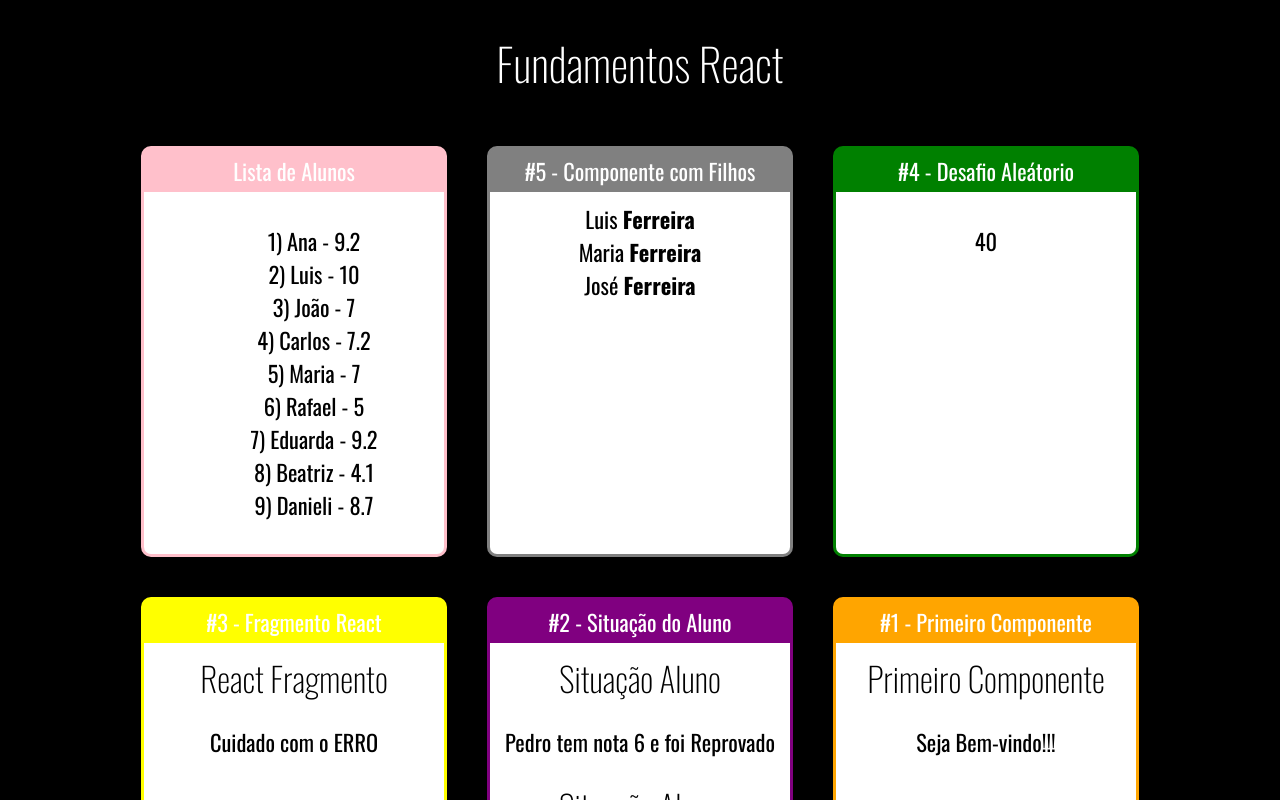
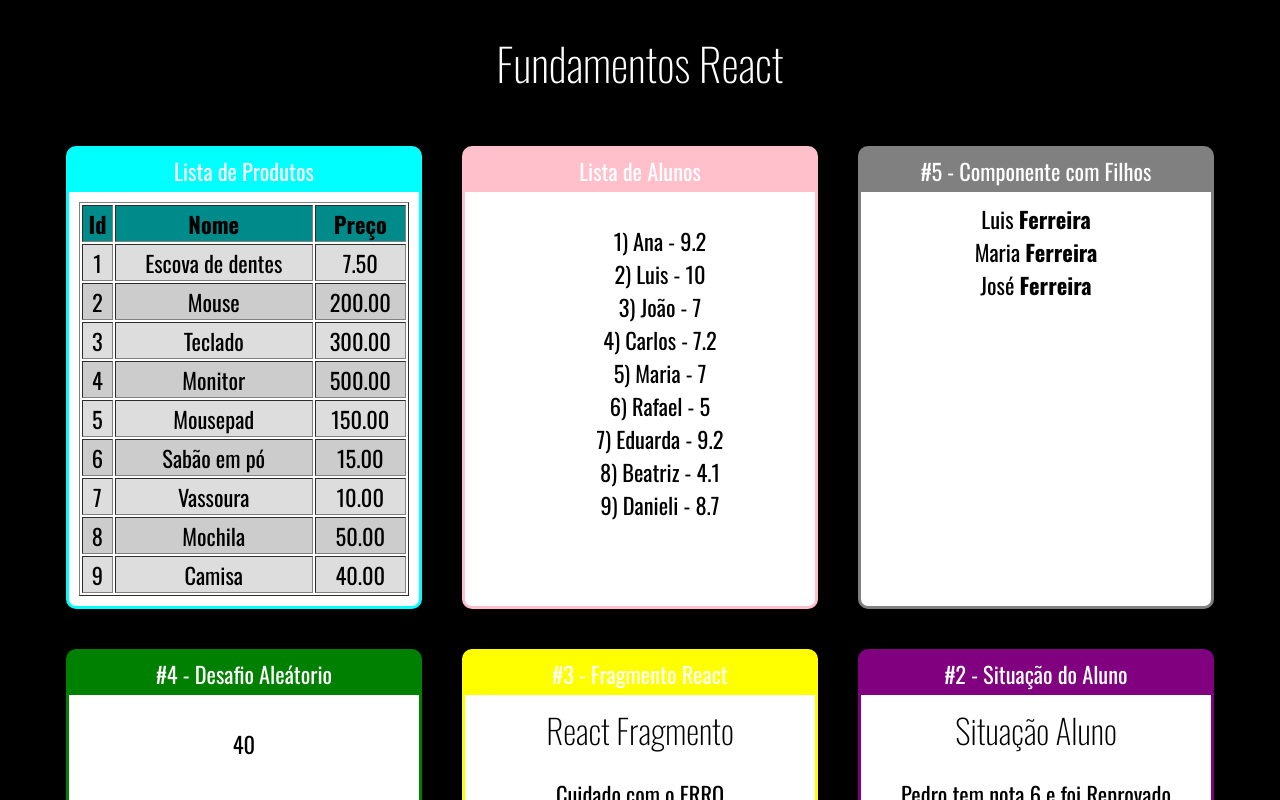
Before and after one commit to CoderEduardo/React, a React (Create React App) app in the folder fundamentos-react/: page / in a window 1280 px wide. Shown: the top 800 px of the page. Built offline with nearby package versions, Linux system fonts and the light colour scheme.

Commit message:
Criando Arrays e exibindo eles de forma automatica

```diff
--- a/fundamentos-react/src/App.jsx
+++ b/fundamentos-react/src/App.jsx
@@ -9,12 +9,17 @@
 import Familia from "./components/basicos/Familia";
 import FamiliaMembro from "./components/basicos/FamiliaMembro";
 import ListaAlunos from "./components/repeticao/ListaAlunos";
+import TabelaProdutos from "./components/repeticao/TabelaProdutos";
 
 export default _ =>
     <div className="App">
         <h1>Fundamentos React</h1>
 
         <div className="Cards">
+
+            <Card titulo="Lista de Produtos" color="#00ffff">
+                <TabelaProdutos></TabelaProdutos>
+            </Card>
 
             <Card titulo="Lista de Alunos" color="pink">
                 <ListaAlunos></ListaAlunos>
--- /dev/null
+++ b/fundamentos-react/src/components/data/produtos.js
@@ -0,0 +1,11 @@
+export default [
+    {id: '1', nome:'Escova de dentes', preco:7.5},
+    {id:'2', nome:'Mouse', preco:200.0},
+    {id:'3', nome:'Teclado', preco:300.0},
+    {id:'4', nome:'Monitor', preco:500.0},
+    {id:'5', nome:'Mousepad', preco:150.0},
+    {id:'6', nome:'Sabão em pó', preco:15.0},
+    {id:'7', nome:'Vassoura', preco:10.0},
+    {id:'8', nome:'Mochila', preco:50.0},
+    {id:'9', nome:'Camisa', preco:40.0}
+]
--- a/fundamentos-react/src/components/layout/Card.css
+++ b/fundamentos-react/src/components/layout/Card.css
@@ -5,8 +5,8 @@
     margin: 20px;
     display: flex;
     flex-direction: column;
-    min-width: 300px;
-    max-width: 300px;
+    min-width: 350px;
+    max-width: 350px;
 }
 
 .Card .Title {
--- /dev/null
+++ b/fundamentos-react/src/components/repeticao/TabelaProdutos.css
@@ -0,0 +1,15 @@
+.TabelaProdutos th {
+    background-color: #008b8b;
+}
+
+.TabelaProdutos table {
+   width: 100%;
+}
+
+.TabelaProdutos .Par {
+    background-color: #ddd;
+}
+
+.TabelaProdutos .Impar {
+    background-color: #ccc;
+}
--- /dev/null
+++ b/fundamentos-react/src/components/repeticao/TabelaProdutos.jsx
@@ -0,0 +1,34 @@
+import React from "react";
+import produtos from "../data/produtos";
+import './TabelaProdutos.css'
+
+export default props => {
+
+    const tab = produtos.map((produto, i) => {
+        return (
+            <tr key={produto.id} className={i % 2 == 0 ? 'Par' : 'Impar'}>
+               <td>{produto.id}</td>
+               <td>{produto.nome}</td>
+               <td>{produto.preco.toFixed(2)}</td>
+            </tr>
+        )
+    })
+
+    return (
+
+        <div className="TabelaProdutos">
+            <table border={"1"} align="center">
+                    <thead>
+                        <tr>
+                            <th>Id</th>
+                            <th>Nome</th>
+                            <th>Preço</th>
+                        </tr>
+                    </thead>
+                    <tbody>
+                        {tab}
+                    </tbody>
+            </table>
+        </div>
+    )
+}
```
